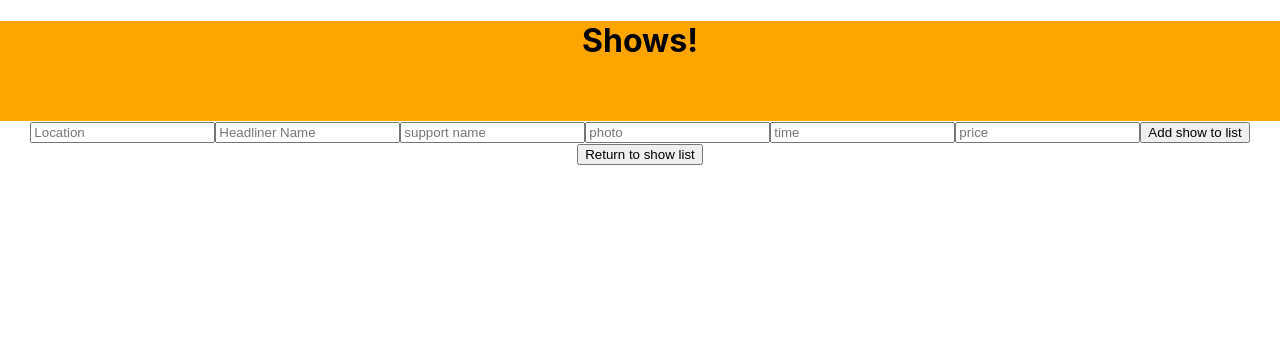
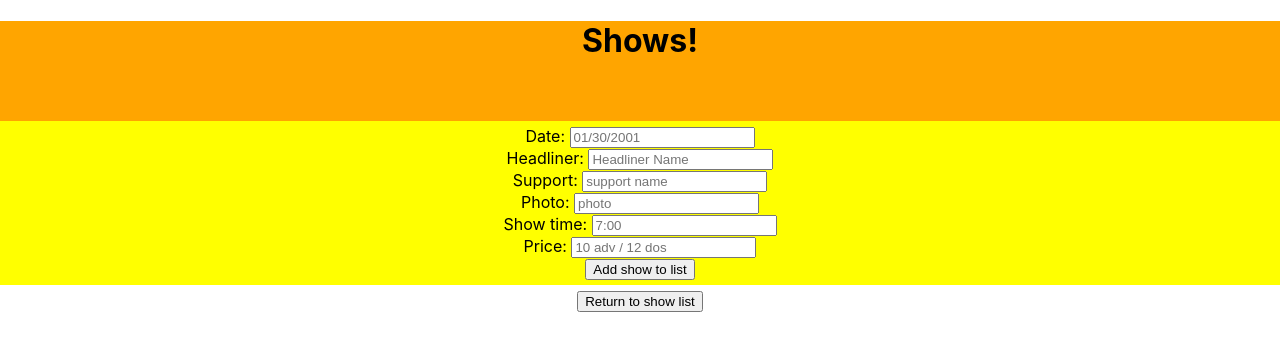
Before and after one commit to Michael-Burton1/kenton, a React (Create React App) app: page / in a window 1280 px wide. Both pictures are taken after a click on the button "Add ticket". Shown: the top 350 px of the page. Built offline with nearby package versions, Linux system fonts and the light colour scheme.

Commit message:
add divs for reusable form for easy styling

```diff
--- a/src/components/Atoms/ReuseableForm/ReusableForm.js
+++ b/src/components/Atoms/ReuseableForm/ReusableForm.js
@@ -1,17 +1,40 @@
 import React from "react";
 import PropTypes from "prop-types";
+import '../ReuseableForm/reusableForm.scss';
 
 function ReusableForm(props) {
   return (
     <React.Fragment>
-      <form onSubmit={props.formSubmissionHandler}>
-        <input type="text" name="date" placeholder="Location" />
-        <input type="text" name="name" placeholder='Headliner Name' />
-        <input type="text" name="support" placeholder="support name" />
-        <input type="text" name="photo" placeholder="photo" />
-        <input type="text" name="time" placeholder="time" />
-        <input type="text" name="price" placeholder="price" />
-        <button type='submit'>{props.buttonText}</button>
+      <form className="reusableForm" onSubmit={props.formSubmissionHandler}>
+        <div className="reusableFormInputs">
+          <div className="formInputDate">
+            <label name='date'>Date: </label>
+            <input type="text" name="date" placeholder="01/30/2001" />
+          </div>
+          <div className="formInputHeadliner">
+            <label name='name'>Headliner:  </label>
+            <input type="text" name="name" placeholder='Headliner Name' />
+          </div>
+          <div className="formInputSupport">
+            <label name='support'>Support: </label>
+            <input type="text" name="support" placeholder="support name" />
+          </div>
+          <div className="formInputPhoto">
+            <label name='name'>Photo:  </label>
+            <input type="text" name="photo" placeholder="photo" />
+          </div>
+          <div className="formInputTime">
+            <label name='date'>Show time: </label>
+            <input type="text" name="time" placeholder="7:00" />
+          </div>
+          <div className="formInputPrice">
+            <label name='name'>Price:  </label>
+            <input type="text" name="price" placeholder='10 adv / 12 dos' />
+          </div>
+        </div>
+        <div className="reusableFromButton">
+          <button type='submit'>{props.buttonText}</button>
+        </div>
       </form>
     </React.Fragment>
   );
```
